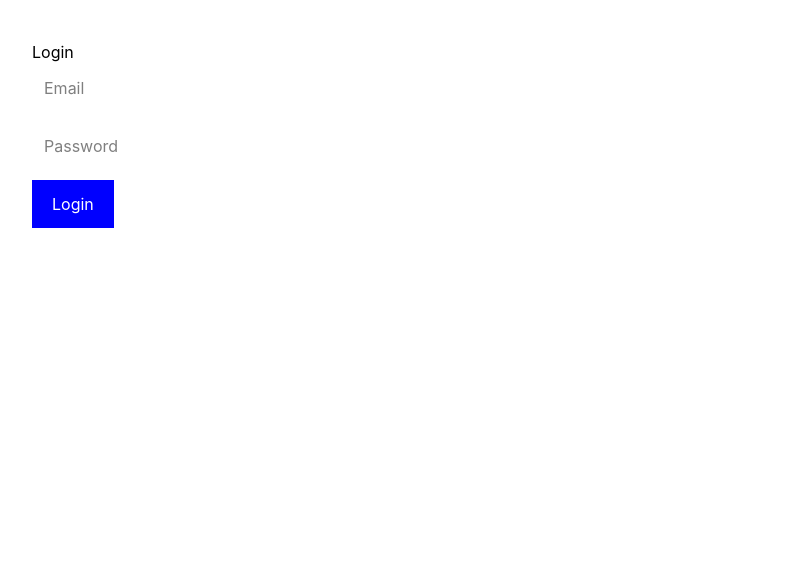
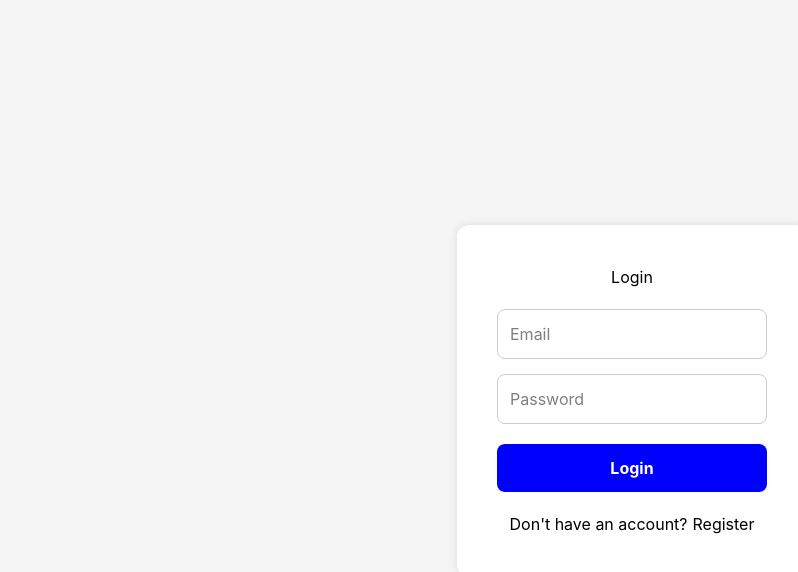
Before and after one commit to phatc541-tech/notes-app, a React (Vite) app in the folder client/: page /login in a window 1280 px wide. Shown: the top 572 px of the page, without its empty margins (8-806 px from the left). Built offline with nearby package versions, Linux system fonts and the light colour scheme.

Commit message:
fix login token save

```diff
--- a/client/src/pages/Login.jsx
+++ b/client/src/pages/Login.jsx
@@ -6,7 +6,8 @@ import {
 
 import {
 
-  useNavigate
+  useNavigate,
+  Link
 
 } from "react-router-dom";
 
@@ -16,6 +17,10 @@ function Login() {
 
   const navigate =
     useNavigate();
+
+  // ======================
+  // STATES
+  // ======================
 
   const [email, setEmail] =
     useState("");
@@ -46,7 +51,9 @@ function Login() {
 
         );
 
+      // ======================
       // SAVE TOKEN
+      // ======================
 
       localStorage.setItem(
 
@@ -56,7 +63,9 @@ function Login() {
 
       );
 
+      // ======================
       // GO HOME
+      // ======================
 
       navigate("/");
 
@@ -84,17 +93,57 @@ function Login() {
 
       style={{
 
-        padding: "40px"
+        display: "flex",
+
+        justifyContent: "center",
+
+        alignItems: "center",
+
+        height: "100vh",
+
+        background: "#f5f5f5"
 
       }}
 
     >
 
-      <h1>
+      <div
+
+        style={{
+
+          background: "white",
+
+          padding: "40px",
+
+          borderRadius: "12px",
+
+          width: "350px",
+
+          boxShadow:
+
+            "0 0 10px rgba(0,0,0,0.1)"
+
+        }}
+
+      >
+
+        <h1
+
+          style={{
+
+            marginBottom: "20px",
+
+            textAlign: "center"
+
+          }}
+
+        >
 
           Login
 
         </h1>
+
+        {/* EMAIL */}
 
         <input
 
@@ -107,24 +156,32 @@ function Login() {
           onChange={(e) =>
 
             setEmail(
+
               e.target.value
+
             )
 
           }
 
           style={{
 
-          width: "300px",
+            width: "100%",
 
             padding: "12px",
 
-          marginBottom: "10px"
+            marginBottom: "15px",
+
+            borderRadius: "8px",
+
+            border:
+
+              "1px solid #ccc"
 
           }}
 
         />
 
-      <br />
+        {/* PASSWORD */}
 
         <input
 
@@ -137,24 +194,32 @@ function Login() {
           onChange={(e) =>
 
             setPassword(
+
               e.target.value
+
             )
 
           }
 
           style={{
 
-          width: "300px",
+            width: "100%",
 
             padding: "12px",
 
-          marginBottom: "10px"
+            marginBottom: "20px",
+
+            borderRadius: "8px",
+
+            border:
+
+              "1px solid #ccc"
 
           }}
 
         />
 
-      <br />
+        {/* BUTTON */}
 
         <button
 
@@ -162,13 +227,21 @@ function Login() {
 
           style={{
 
-          padding: "12px 20px",
+            width: "100%",
+
+            padding: "12px",
 
             background: "blue",
 
             color: "white",
 
-          border: "none"
+            border: "none",
+
+            borderRadius: "8px",
+
+            cursor: "pointer",
+
+            fontWeight: "bold"
 
           }}
 
@@ -178,6 +251,42 @@ function Login() {
 
         </button>
 
+        {/* REGISTER */}
+
+        <p
+
+          style={{
+
+            marginTop: "20px",
+
+            textAlign: "center"
+
+          }}
+
+        >
+
+          Don't have an account?
+
+          <Link
+
+            to="/register"
+
+            style={{
+
+              marginLeft: "5px"
+
+            }}
+
+          >
+
+            Register
+
+          </Link>
+
+        </p>
+
+      </div>
+
     </div>
 
   );
--- a/client/src/services/api.js
+++ b/client/src/services/api.js
@@ -9,7 +9,7 @@ const api = axios.create({
 });
 
 // ======================
-// TOKEN
+// ADD TOKEN
 // ======================
 
 api.interceptors.request.use(
@@ -23,6 +23,8 @@ api.interceptors.request.use(
         "token"
 
       );
+
+    // add token
 
     if (token) {
 
```
Lines whose indentation alone changed are shown as unchanged.
